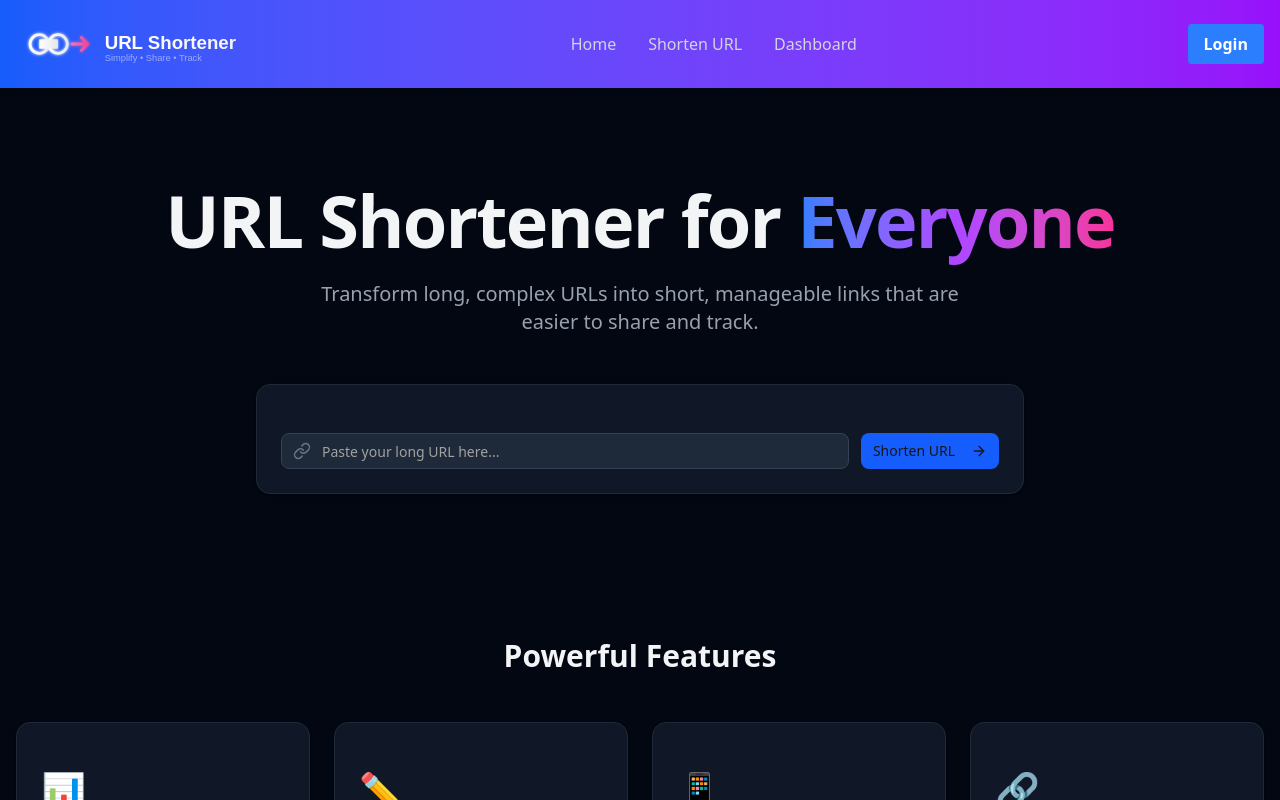
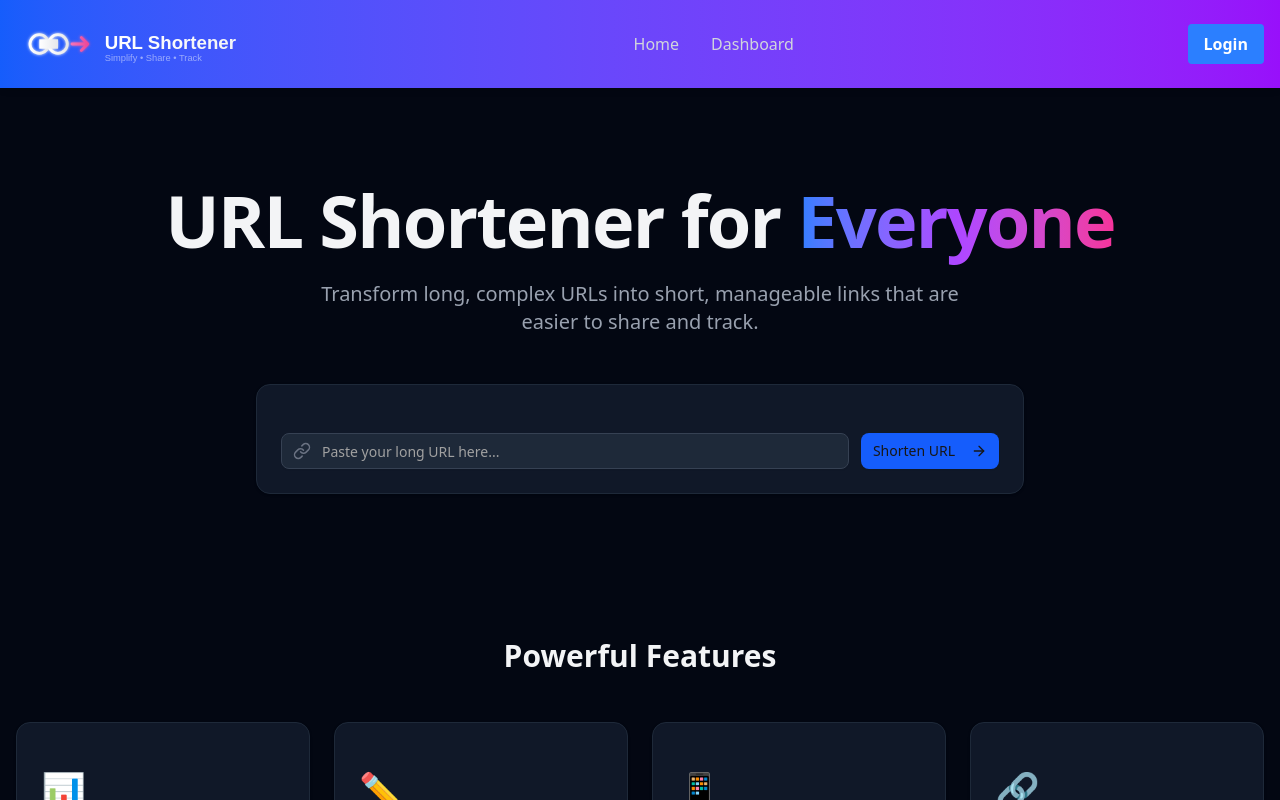
Before and after one commit to Aman-vijay/Url-Shrotner, a React (Vite) app in the folder frontend/: page / in a window 1280 px wide. Shown: the top 800 px of the page. Built offline with nearby package versions, Linux system fonts and the light colour scheme; no server answers.

Commit message:
Remove unused "Shorten URL" link from Header component for cleaner navigation

```diff
--- a/frontend/src/App.jsx
+++ b/frontend/src/App.jsx
@@ -5,7 +5,7 @@ import Auth from "./pages/Auth";
 import Dashboard from "./pages/Dashboard";
 import Landing from "./pages/Landing";
 import Link from "./pages/Link";
-import Redirect from "./pages/Redirect";
+// import Redirect from "./pages/Redirect";
 import Error from "./pages/Error";
 
 // Protected Route Component
@@ -28,7 +28,7 @@ const router = createBrowserRouter(
       <Route path="/dashboard" element={<ProtectedRoute element={<Dashboard />} />} />
       <Route path="/auth" element={<AuthRedirect element={<Auth />} />} />
       <Route path="/link/:id" element={<Link />} />
-      <Route path="/:id" element={<Redirect />} />
+      {/* <Route path="/:id" element={<Redirect />} /> */}
     </Route>
   )
 );
--- a/frontend/src/components/Header.jsx
+++ b/frontend/src/components/Header.jsx
@@ -45,7 +45,7 @@ const Header = () => {
                 <nav className="hidden md:block">
                     <ul className="flex space-x-8">
                         <li><Link to="/" className="text-gray-300 hover:text-blue-400 font-medium transition-colors">Home</Link></li>
-                        <li><Link to="/create" className="text-gray-300 hover:text-blue-400 font-medium transition-colors">Shorten URL</Link></li>
+
                         <li><Link to="/dashboard" className="text-gray-300 hover:text-blue-400 font-medium transition-colors">Dashboard</Link></li>
                     </ul>
                 </nav>
@@ -88,7 +88,7 @@ const Header = () => {
                 <div className="md:hidden bg-gray-800 shadow-lg mt-4 py-3 px-4 absolute left-0 right-0 z-20">
                     <ul className="space-y-3">
                         <li><Link to="/" className="block text-gray-300 py-2 hover:text-blue-400 font-medium" onClick={() => setIsMenuOpen(false)}>Home</Link></li>
-                        <li><Link to="/create" className="block text-gray-300 py-2 hover:text-blue-400 font-medium" onClick={() => setIsMenuOpen(false)}>Shorten URL</Link></li>
+
                         <li><Link to="/dashboard" className="block text-gray-300 py-2 hover:text-blue-400 font-medium" onClick={() => setIsMenuOpen(false)}>Dashboard</Link></li>
                         <li className="border-t border-gray-700 pt-3 mt-3 flex">
                             {user ? (
```
